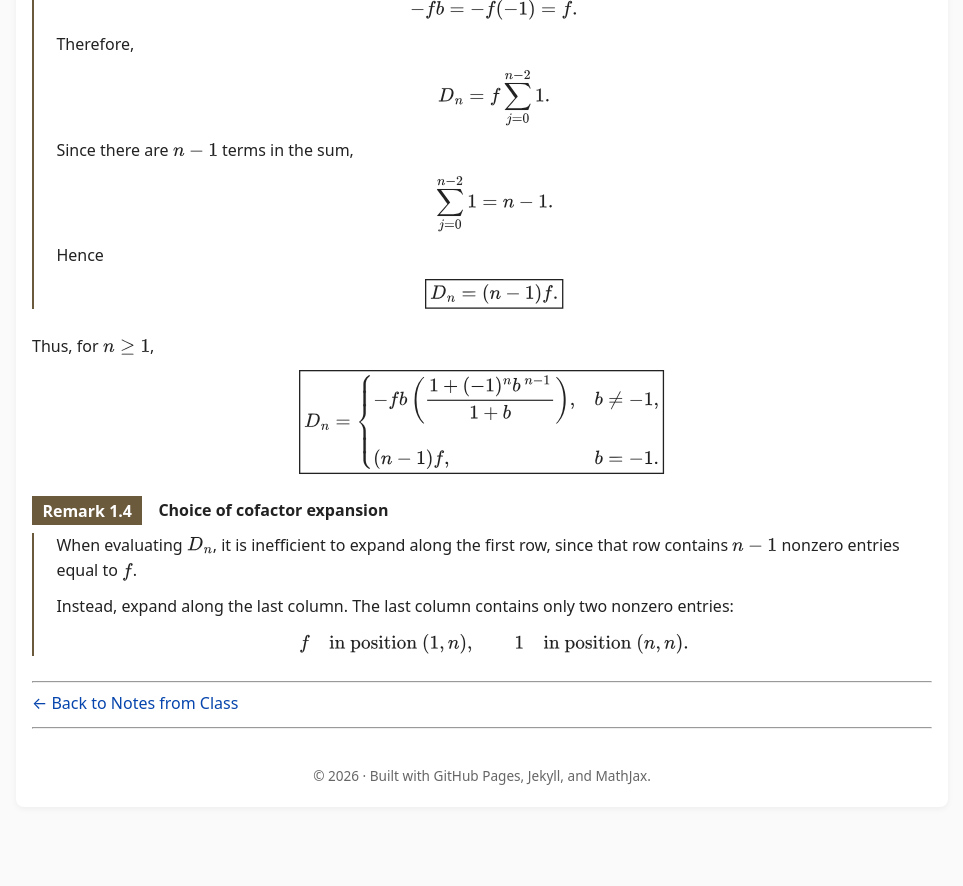
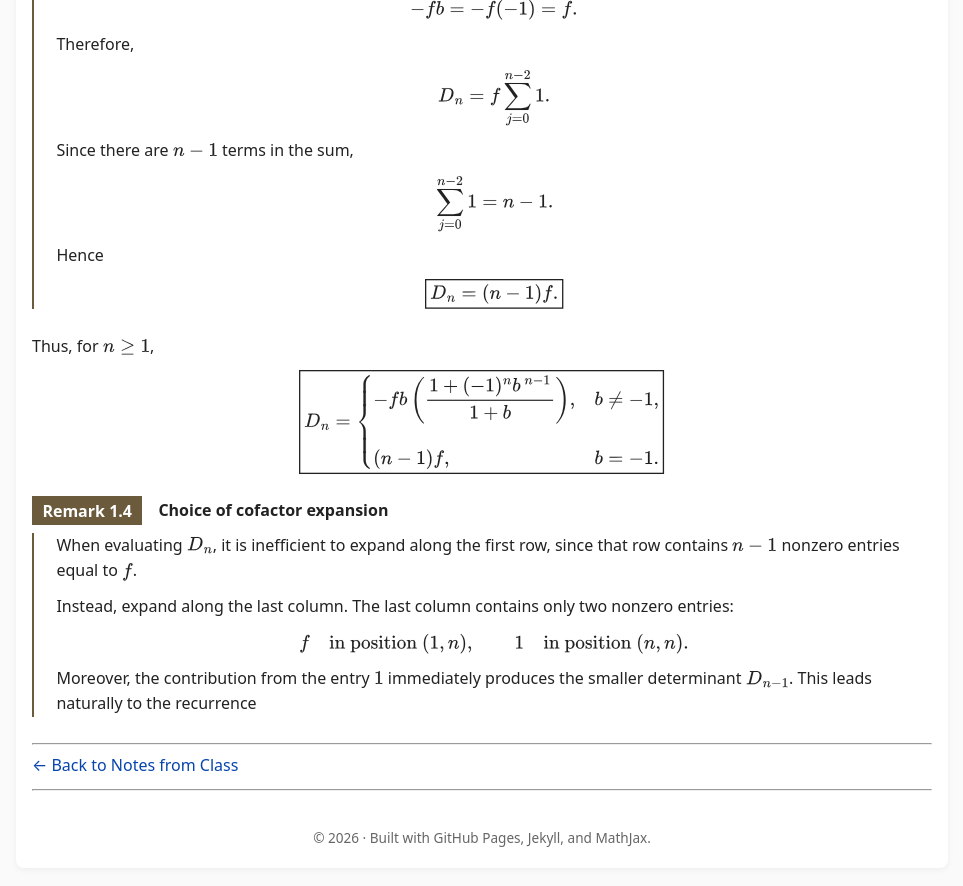
Before and after one commit to SaleemKamaludin/SaleemKamaludin.github.io, a Jekyll site: the page built from courses/math-2276/notes-from-class/lecture-2/index.md, in a window 1280 px wide and 900 px high, scrolled down 10481 px. Shown: the top 886 px of the window, without its empty margins (158-1121 px from the left). Built offline with Jekyll 4.4.1, drawn with Linux system fonts in a browser that asks for light colours; before the commit the page ends 11320 px from its top, so only the background shows below that.

Commit message:
Extend cofactor expansion remark in Lecture 2

```diff
--- a/courses/math-2276/notes-from-class/lecture-2/index.md
+++ b/courses/math-2276/notes-from-class/lecture-2/index.md
@@ -1603,6 +1603,16 @@ D_n=
     </div>
 
     </div>
+
+    <div id="remark-choice-cofactor-expansion-recurrence-intro">
+
+    <p>
+      Moreover, the contribution from the entry \(1\) immediately produces
+      the smaller determinant \(D_{n-1}\). This leads naturally to the
+      recurrence
+    </p>
+
+    </div>
   </div>
 
 </div>
```
